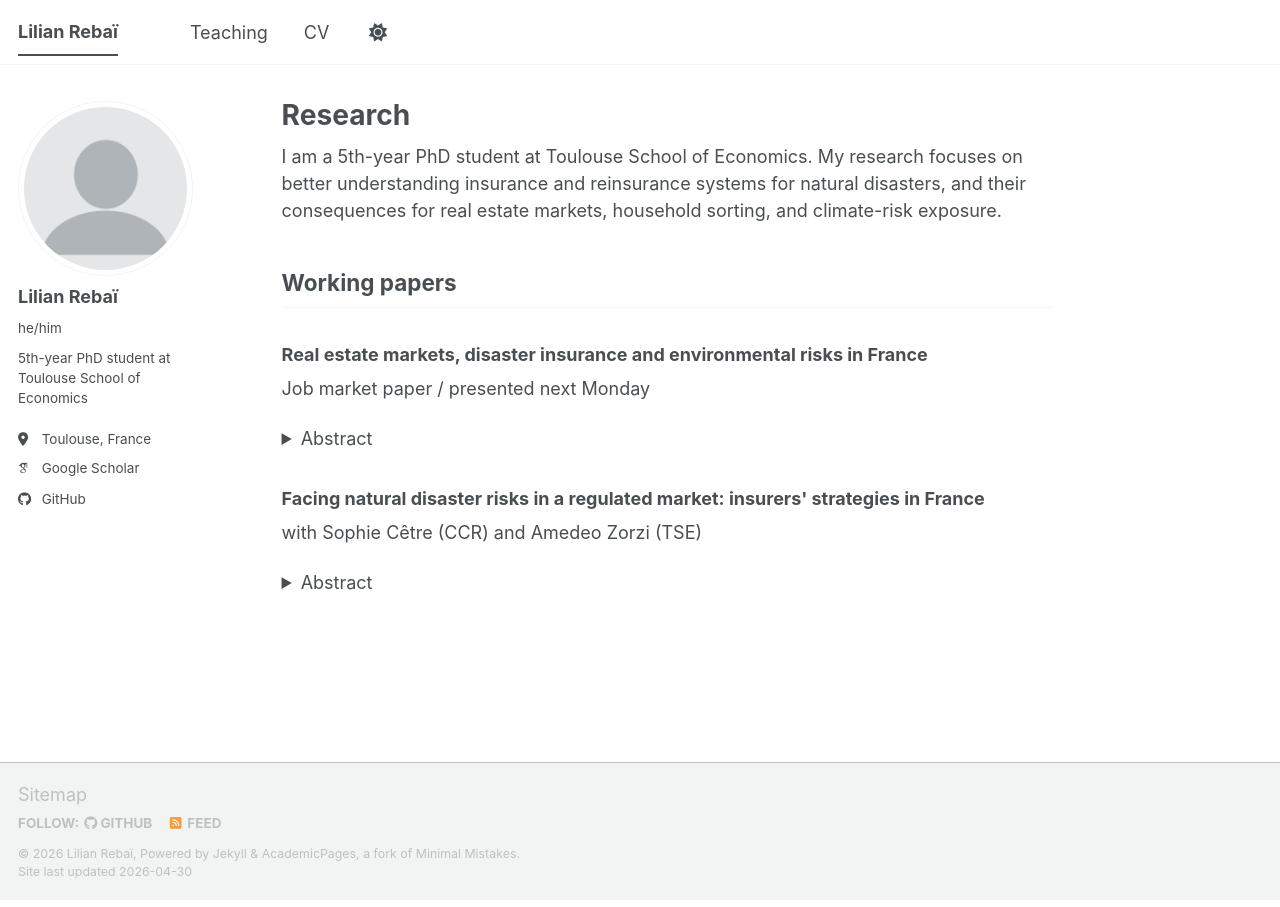
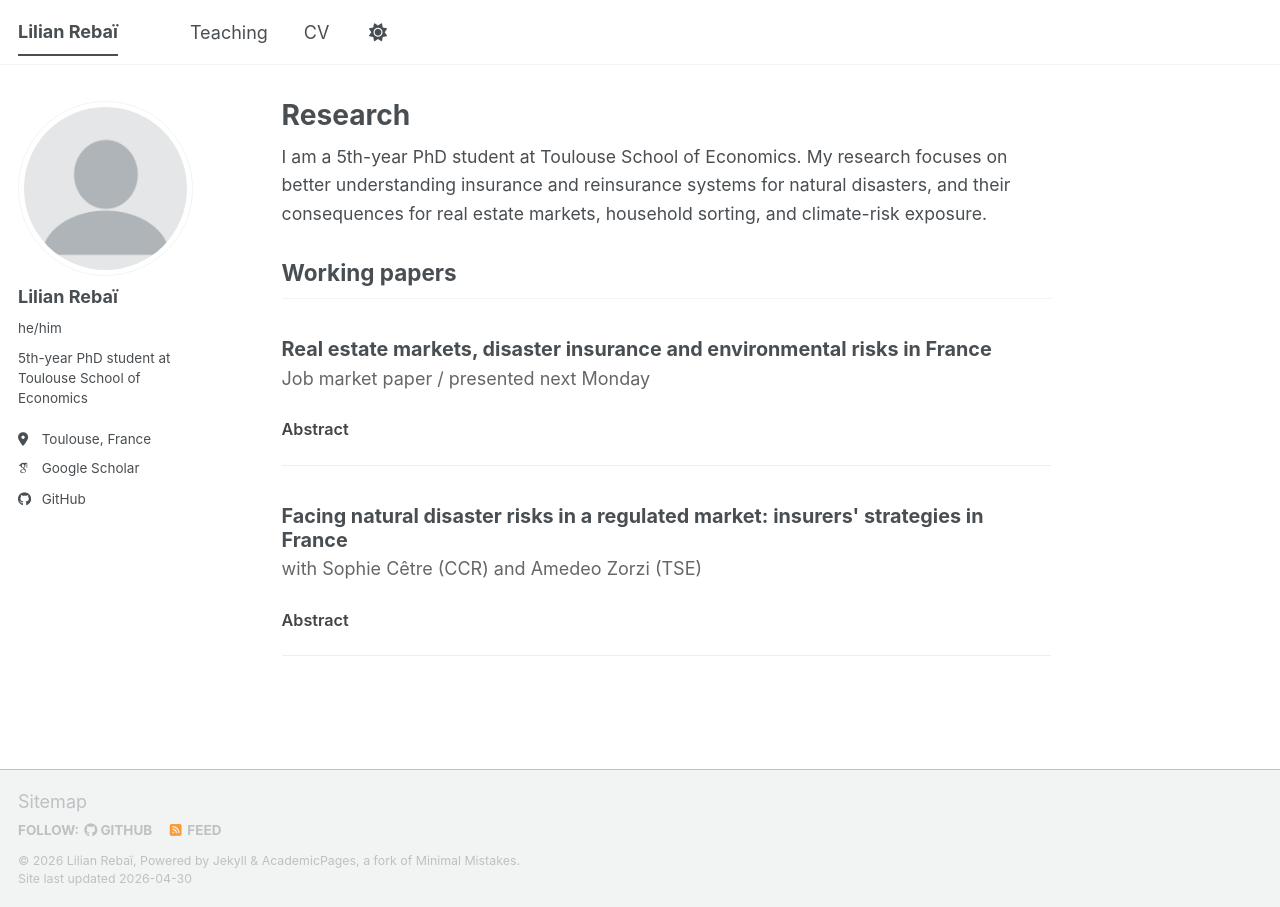
Before and after one commit to lilianrebai/lilianrebai.github.io, a Jekyll site: the page built from _pages/about.md, in a window 1280 px wide. Built offline with Jekyll 4.4.1, drawn with Linux system fonts in a browser that asks for light colours; some web fonts are replaced; a script bundle is joined from its source files by our own code; library files that are not in the unit come from our copies.

Commit message:
Update main.scss

```diff
--- a/assets/css/main.scss
+++ b/assets/css/main.scss
@@ -41,3 +41,55 @@
     "vendor/font-awesome/solid",
     "vendor/font-awesome/brands"
 ;
+/* Minimal research-page styling */
+.intro-note {
+  max-width: 780px;
+  margin-bottom: 1.75rem;
+  font-size: 0.98rem;
+  line-height: 1.6;
+}
+
+.section-heading {
+  margin-top: 1.5rem;
+  margin-bottom: 1rem;
+  font-size: 1.25rem;
+  border-bottom: 1px solid #e6e6e6;
+  padding-bottom: 0.35rem;
+}
+
+.research-item {
+  max-width: 820px;
+  margin: 1.25rem 0 1.75rem;
+  padding-bottom: 1.25rem;
+  border-bottom: 1px solid #eeeeee;
+}
+
+.research-item h3 {
+  margin-bottom: 0.15rem;
+  font-size: 1.1rem;
+}
+
+.paper-meta {
+  margin-top: 0;
+  margin-bottom: 0.75rem;
+  font-size: 0.9rem;
+  color: #666;
+}
+
+.abstract-toggle {
+  margin-top: 0.5rem;
+}
+
+.abstract-toggle summary {
+  cursor: pointer;
+  display: inline-block;
+  font-size: 0.9rem;
+  font-weight: 600;
+  color: #444;
+}
+
+.abstract-toggle p {
+  margin-top: 0.75rem;
+  font-size: 0.93rem;
+  line-height: 1.6;
+}
```
